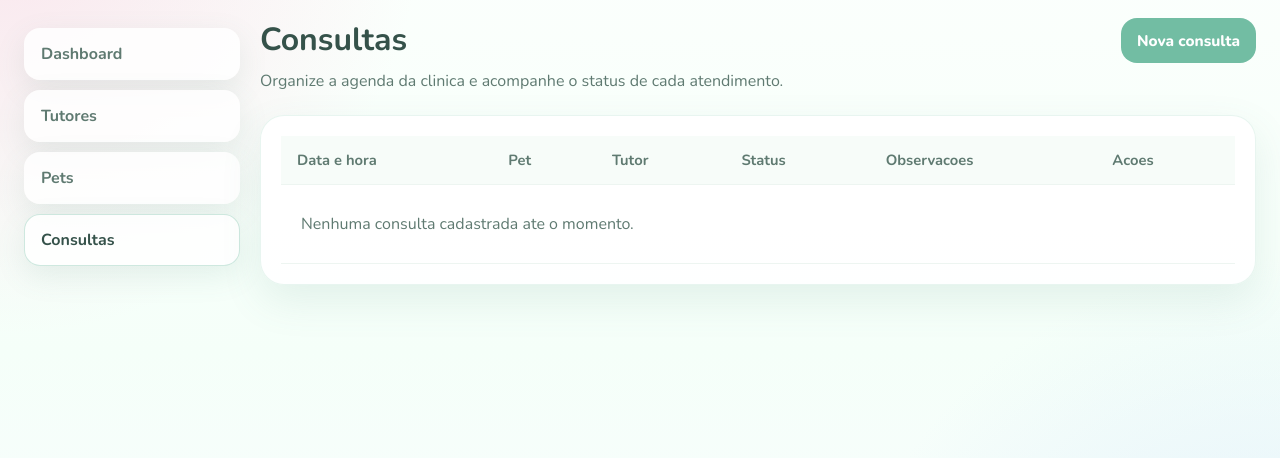
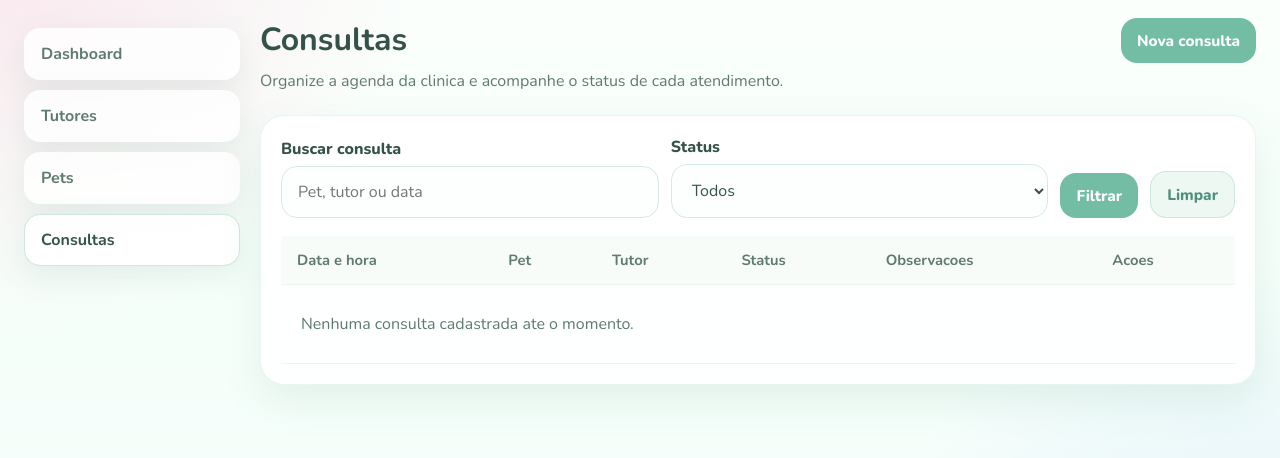
Before and after one commit to bugijo/Projeto-Integrador---UniVet, a Flask app: page /consultas in a window 1280 px wide. Shown: the part 88-546 px from the top of the page. Run offline with Flask 3, Linux system fonts and the light colour scheme; the visitor is signed in with stand-in values (Sample User, id 1); data that the repository does not hold is empty.

Commit message:
feat: adiciona busca nas listagens do sistema

```diff
--- a/app.py
+++ b/app.py
@@ -35,36 +35,75 @@ def login_obrigatorio(view_function):
     return wrapped_view
 
 
-def buscar_tutores():
-    """Lista todos os tutores para preencher tabelas e seletores."""
+def buscar_tutores(termo_busca=""):
+    """Lista tutores e permite filtrar pelo nome ou telefone."""
     connection = get_db_connection()
-    tutores = connection.execute(
-        "SELECT * FROM tutores ORDER BY nome ASC"
-    ).fetchall()
+    if termo_busca:
+        filtro = f"%{termo_busca}%"
+        tutores = connection.execute(
+            """
+            SELECT *
+            FROM tutores
+            WHERE nome LIKE ? OR telefone LIKE ? OR endereco LIKE ?
+            ORDER BY nome ASC
+            """,
+            (filtro, filtro, filtro),
+        ).fetchall()
+    else:
+        tutores = connection.execute(
+            "SELECT * FROM tutores ORDER BY nome ASC"
+        ).fetchall()
     connection.close()
     return tutores
 
 
-def buscar_pets():
-    """Lista pets com o nome do tutor vinculado."""
+def buscar_pets(termo_busca=""):
+    """Lista pets com o nome do tutor vinculado e permite filtro simples."""
     connection = get_db_connection()
-    pets = connection.execute(
-        """
-        SELECT pets.*, tutores.nome AS tutor_nome
-        FROM pets
-        INNER JOIN tutores ON tutores.id = pets.tutor_id
-        ORDER BY pets.nome ASC
-        """
-    ).fetchall()
+    if termo_busca:
+        filtro = f"%{termo_busca}%"
+        pets = connection.execute(
+            """
+            SELECT pets.*, tutores.nome AS tutor_nome
+            FROM pets
+            INNER JOIN tutores ON tutores.id = pets.tutor_id
+            WHERE pets.nome LIKE ?
+               OR pets.especie LIKE ?
+               OR pets.raca LIKE ?
+               OR tutores.nome LIKE ?
+            ORDER BY pets.nome ASC
+            """,
+            (filtro, filtro, filtro, filtro),
+        ).fetchall()
+    else:
+        pets = connection.execute(
+            """
+            SELECT pets.*, tutores.nome AS tutor_nome
+            FROM pets
+            INNER JOIN tutores ON tutores.id = pets.tutor_id
+            ORDER BY pets.nome ASC
+            """
+        ).fetchall()
     connection.close()
     return pets
 
 
-def buscar_consultas():
-    """Lista consultas com informacoes do pet e do tutor."""
+def buscar_consultas(termo_busca="", status=""):
+    """Lista consultas com informacoes do pet e do tutor e aplica filtros."""
     connection = get_db_connection()
-    consultas = connection.execute(
-        """
+    filtros = []
+    parametros = []
+
+    if termo_busca:
+        filtros.append("(pets.nome LIKE ? OR tutores.nome LIKE ? OR consultas.data_hora LIKE ?)")
+        filtro = f"%{termo_busca}%"
+        parametros.extend([filtro, filtro, filtro])
+
+    if status:
+        filtros.append("consultas.status = ?")
+        parametros.append(status)
+
+    sql = """
         SELECT
             consultas.*,
             pets.nome AS pet_nome,
@@ -72,9 +111,13 @@ def buscar_consultas():
         FROM consultas
         INNER JOIN pets ON pets.id = consultas.pet_id
         INNER JOIN tutores ON tutores.id = pets.tutor_id
-        ORDER BY consultas.data_hora ASC
-        """
-    ).fetchall()
+    """
+
+    if filtros:
+        sql += " WHERE " + " AND ".join(filtros)
+
+    sql += " ORDER BY consultas.data_hora ASC"
+    consultas = connection.execute(sql, parametros).fetchall()
     connection.close()
     return consultas
 
@@ -159,7 +202,13 @@ def dashboard():
 @login_obrigatorio
 def listar_tutores():
     """Exibe a lista de tutores cadastrados."""
-    return render_template("tutores/lista.html", tutores=buscar_tutores(), secao="tutores")
+    busca = request.args.get("busca", "").strip()
+    return render_template(
+        "tutores/lista.html",
+        tutores=buscar_tutores(busca),
+        busca=busca,
+        secao="tutores",
+    )
 
 
 @app.route("/tutores/novo", methods=["GET", "POST"])
@@ -269,7 +318,13 @@ def excluir_tutor(tutor_id):
 @login_obrigatorio
 def listar_pets():
     """Exibe a lista de pets com seus respectivos tutores."""
-    return render_template("pets/lista.html", pets=buscar_pets(), secao="pets")
+    busca = request.args.get("busca", "").strip()
+    return render_template(
+        "pets/lista.html",
+        pets=buscar_pets(busca),
+        busca=busca,
+        secao="pets",
+    )
 
 
 @app.route("/pets/novo", methods=["GET", "POST"])
@@ -412,7 +467,15 @@ def excluir_pet(pet_id):
 @login_obrigatorio
 def listar_consultas():
     """Exibe todas as consultas cadastradas no sistema."""
-    return render_template("consultas/lista.html", consultas=buscar_consultas(), secao="consultas")
+    busca = request.args.get("busca", "").strip()
+    status = request.args.get("status", "").strip()
+    return render_template(
+        "consultas/lista.html",
+        consultas=buscar_consultas(busca, status),
+        busca=busca,
+        status=status,
+        secao="consultas",
+    )
 
 
 @app.route("/consultas/nova", methods=["GET", "POST"])
--- a/static/style.css
+++ b/static/style.css
@@ -134,6 +134,26 @@ a {
     margin: 0;
     color: var(--texto-secundario);
     line-height: 1.5;
+}
+
+.toolbar {
+    display: flex;
+    gap: 12px;
+    flex-wrap: wrap;
+    align-items: end;
+    margin-bottom: 18px;
+}
+
+.toolbar form {
+    display: flex;
+    gap: 12px;
+    flex-wrap: wrap;
+    align-items: end;
+    width: 100%;
+}
+
+.toolbar .field-group {
+    flex: 1 1 220px;
 }
 
 .btn,
--- a/templates/consultas/lista.html
+++ b/templates/consultas/lista.html
@@ -13,6 +13,28 @@
 
     <section class="card table-card">
         <div class="card-body">
+            <div class="toolbar">
+                <form method="get">
+                    <div class="field-group">
+                        <label for="busca">Buscar consulta</label>
+                        <input type="text" id="busca" name="busca" value="{{ busca or '' }}" placeholder="Pet, tutor ou data">
+                    </div>
+
+                    <div class="field-group">
+                        <label for="status">Status</label>
+                        <select id="status" name="status">
+                            <option value="">Todos</option>
+                            <option value="Agendada" {% if status == 'Agendada' %}selected{% endif %}>Agendada</option>
+                            <option value="Concluida" {% if status == 'Concluida' %}selected{% endif %}>Concluida</option>
+                            <option value="Cancelada" {% if status == 'Cancelada' %}selected{% endif %}>Cancelada</option>
+                        </select>
+                    </div>
+
+                    <button class="btn" type="submit">Filtrar</button>
+                    <a class="btn btn-secondary" href="{{ url_for('listar_consultas') }}">Limpar</a>
+                </form>
+            </div>
+
             <div class="table-scroll">
                 <table>
                     <thead>
```
Also changed, not shown: templates/pets/lista.html (+11 -0 lines), templates/tutores/lista.html (+11 -0 lines).
